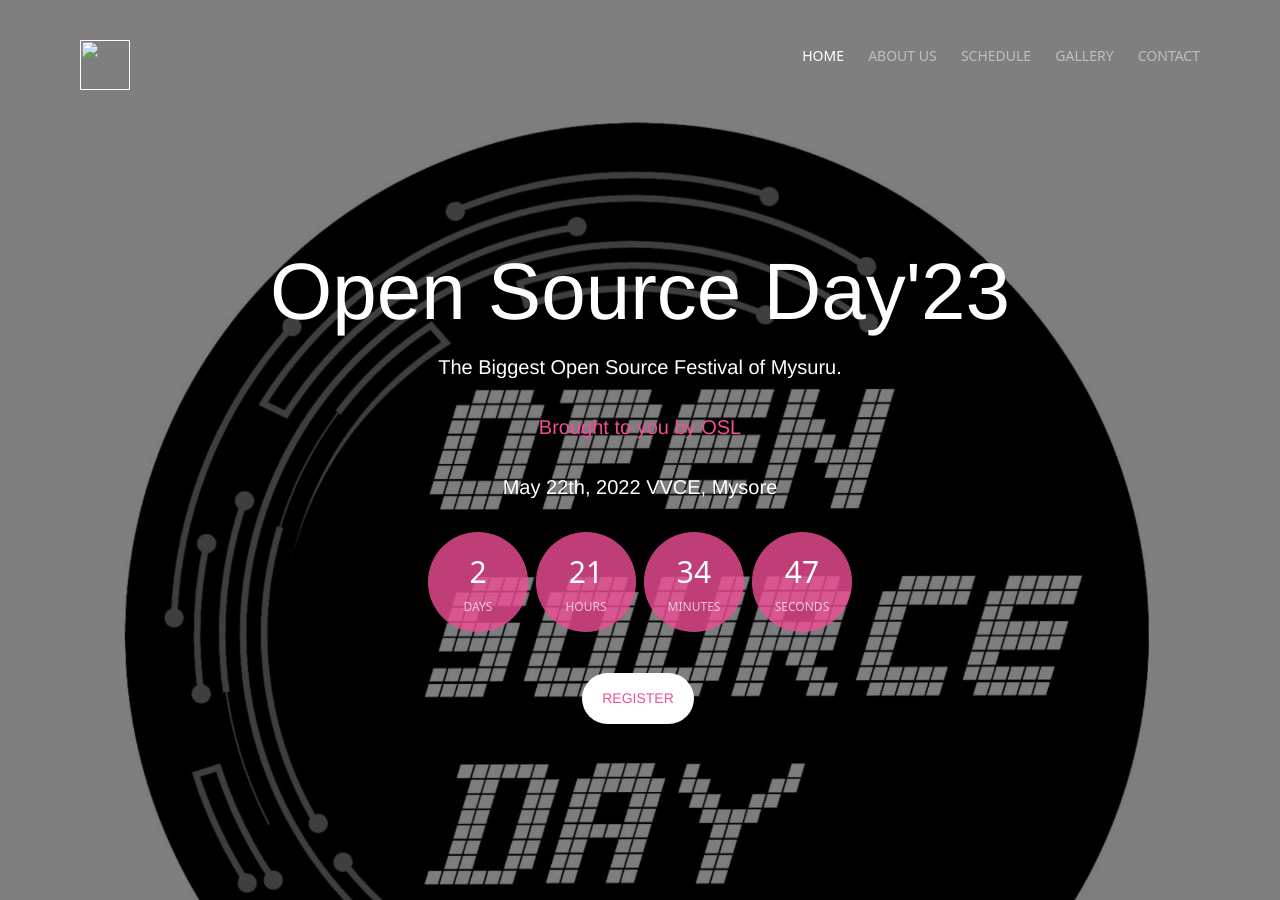
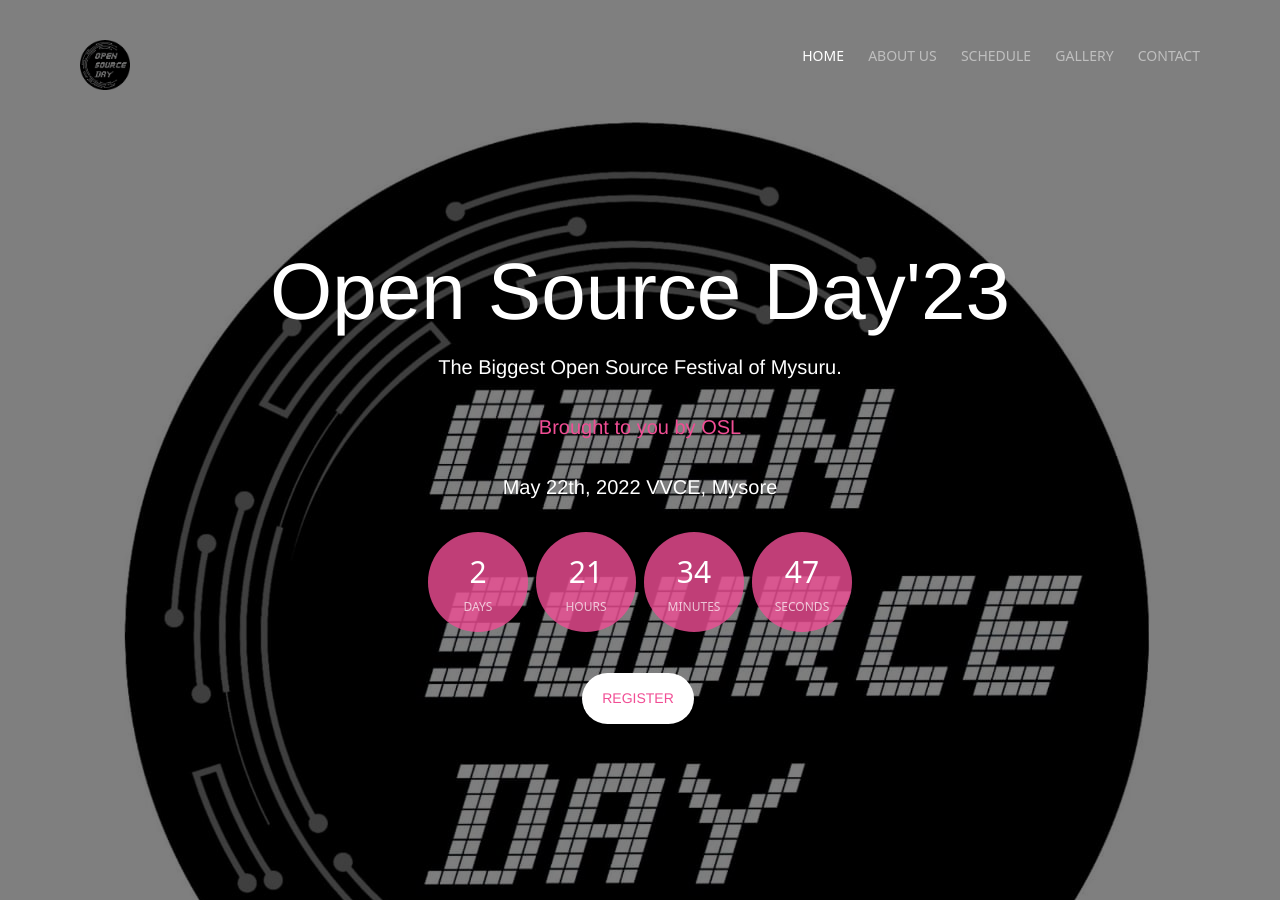
Before and after one commit to Asymmentric/osd-23, a plain HTML site: page index.html in a window 1280 px wide. Shown: the top 900 px of the page. Drawn offline with Linux system fonts and the light colour scheme; a script that the page names is missing; files whose address does not match are found by name.

Commit message:
style: added logo

```diff
--- a/index.html
+++ b/index.html
@@ -52,7 +52,7 @@
 				<div class="row">
 					<div class="col-xs-2">
 						<!-- <div id="fh5co-logo"><a href="">OSD'23<strong></strong></a></div> -->
-						<div id="fh5co-logo"><a href=""><img src="images/logo.jpg" alt="" style="width: 50px; height: 50px;"></a></div>
+						<div id="fh5co-logo"><a href=""><img src="images/logo1.png" alt="" style="width: 50px; height: 50px;"></a></div>
 						<!-- <div id="fh5co-logo" class="osd-img"><a href="index.html"> <img
 									src="osd_logo-removebg-preview (1).png" alt=""></a></div> -->
 					</div>
```
Also changed, not shown: favicon.ico (added), images/logo.jpg (added), images/logo.png (added), images/logo1.png (added).
